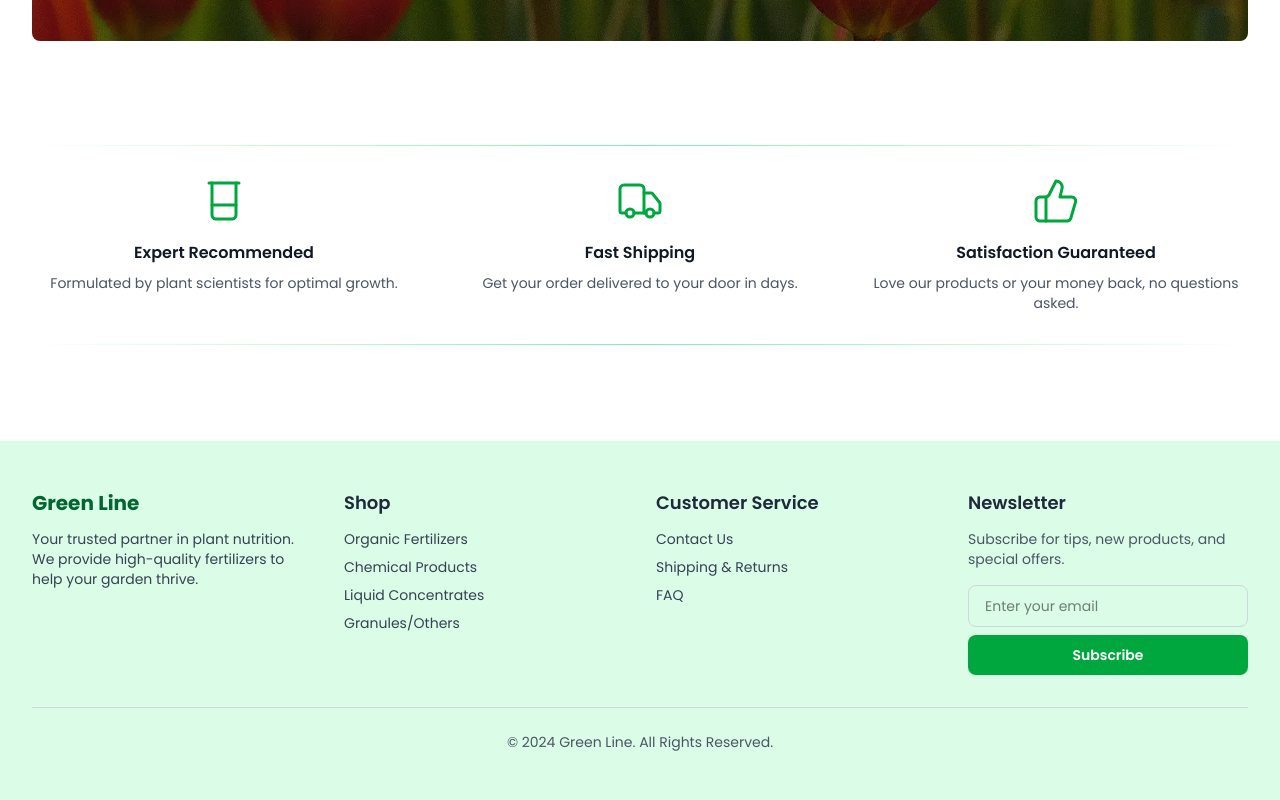
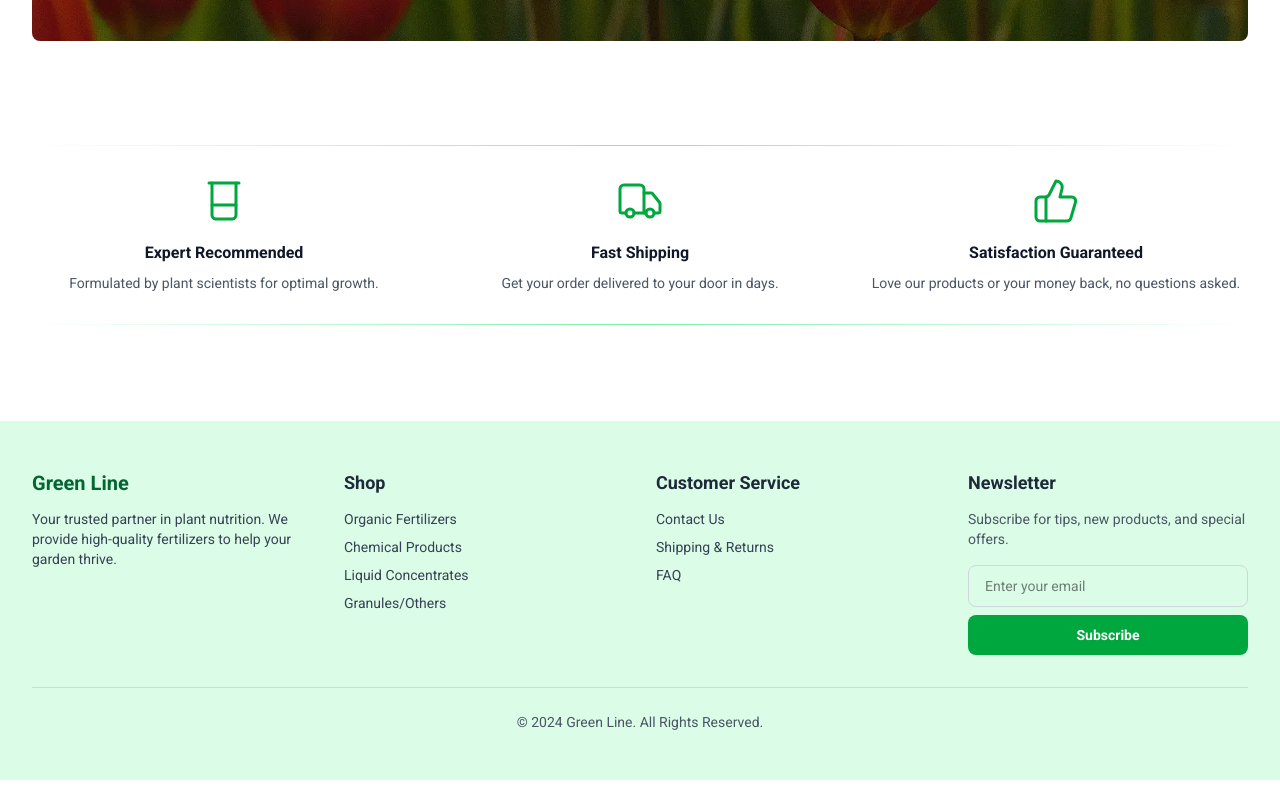
Before and after one commit to mohamed-samir-dev/Greenline, a Next.js app: page / in a window 1280 px wide. Shown: the part 1567-2367 px from the top of the page. Built offline with nearby package versions, Linux system fonts and the light colour scheme; no server answers; the database is empty.

Commit message:
style: enhance global CSS with new utility classes and animations

```diff
--- a/app/globals.css
+++ b/app/globals.css
@@ -1,3 +1,4 @@
+@import url('https://fonts.googleapis.com/css2?family=Roboto:wght@300;400;500;700&display=swap');
 @import "tailwindcss";
 
 :root {
@@ -8,7 +9,7 @@
 @theme inline {
   --color-background: var(--background);
   --color-foreground: var(--foreground);
-  --font-sans: var(--font-poppins);
+  --font-sans: 'Roboto', sans-serif;
 }
 
 @media (prefers-color-scheme: dark) {
@@ -21,5 +22,5 @@
 body {
   background: #ffffff;
   color: var(--foreground);
-  font-family: var(--font-poppins), sans-serif;
+  font-family: 'Roboto', sans-serif;
 }
```
